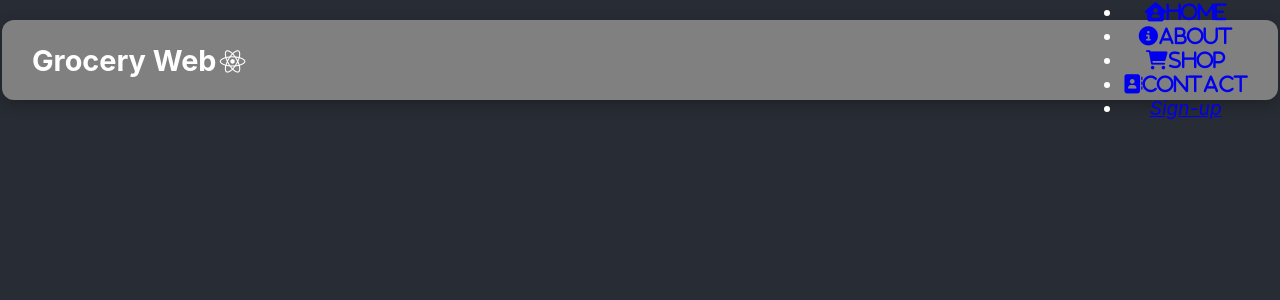
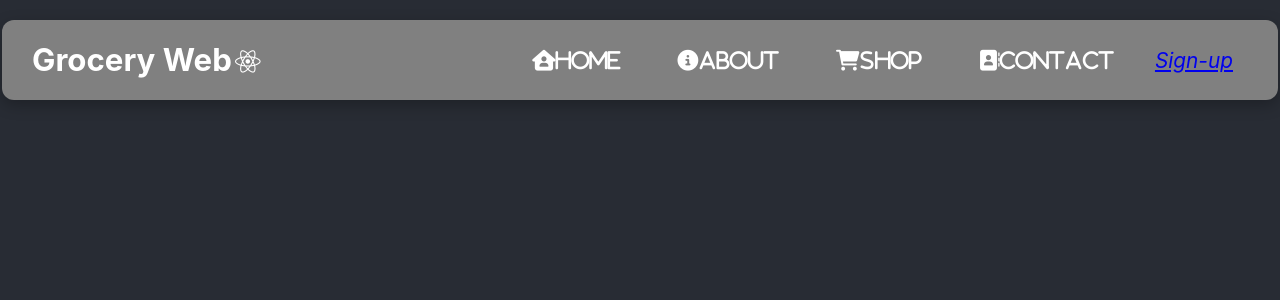
Before and after one commit to Sebadm20/Grocery-Website, a React (Create React App) app: page / in a window 1280 px wide. Shown: the top 300 px of the page. Built offline with nearby package versions, Linux system fonts and the light colour scheme.

Commit message:
se agregaan nuevos estilos al navbar

```diff
--- a/src/Components/NavbarStyle.css
+++ b/src/Components/NavbarStyle.css
@@ -2,7 +2,7 @@
     display: flex;
     justify-content: space-between;
     align-items: center;
-    font-size: 1.2rem;
+    font-size: 1.3rem;
     padding: 0 30px;
     background-color: grey;
     box-shadow: 0 5px 15px rgba(0, 0, 0, 0.25);
@@ -23,3 +23,42 @@
     margin-left: 0.2rem;
     font-size: 1.6rem;
 }
+.nav-menu{
+    display: grid;
+    grid-template-columns: repeat(6, auto);
+    grid-gap: 15px;
+    list-style-type: none;
+    align-items: center;
+    text-align: center;
+    justify-content: end;
+}
+
+.nav-links{
+    color: white;
+    padding: 0.7rem 1rem;
+    white-space: nowrap;
+}
+
+.nav-links i{
+    padding-right: 10px;
+}
+
+.nav-links:hover{
+    background-color: rgb(153, 255, 173);
+    border-radius: 4px;
+    transition: all 0.2s ease-in-out;
+
+}
+.fa-bars, .fa-times{
+    color: white;
+}
+
+.menu-icons{
+    display:none;
+}
+
+@media screen and (max-width:850px){
+    .NavbarItems{
+        z-index: 99;
+    }
+}
```
